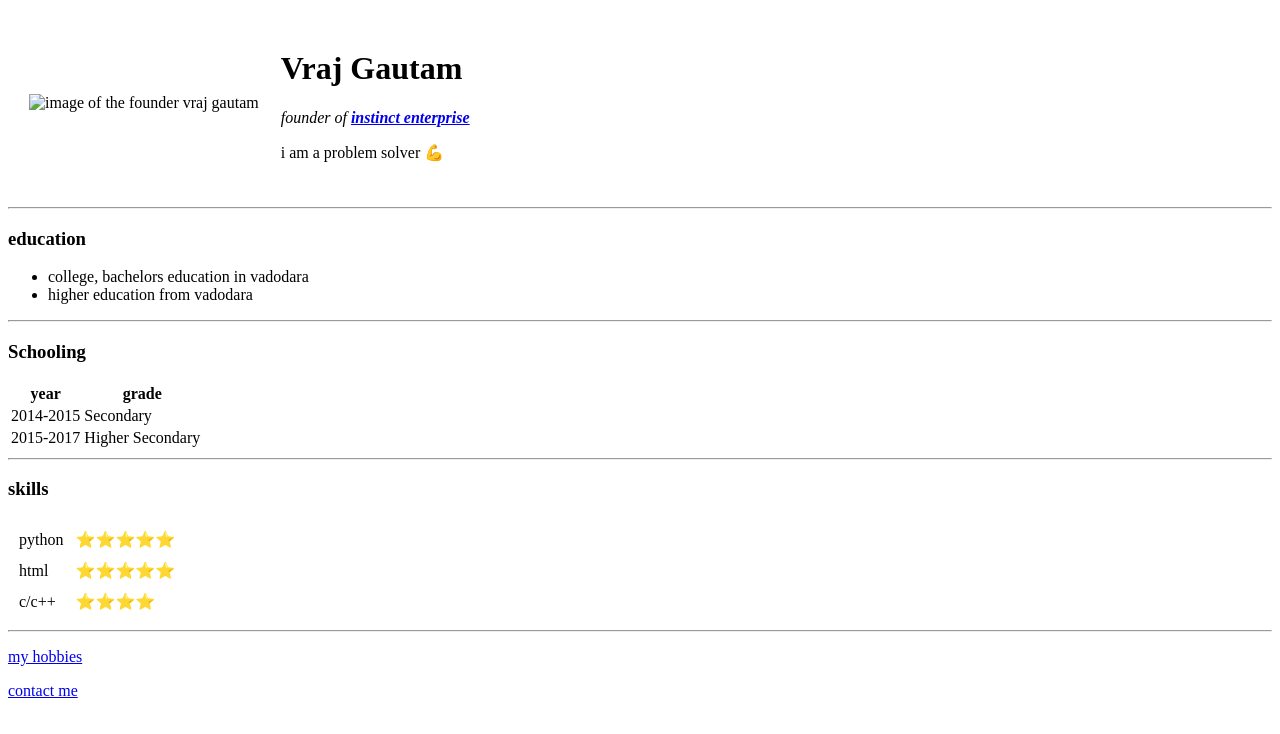
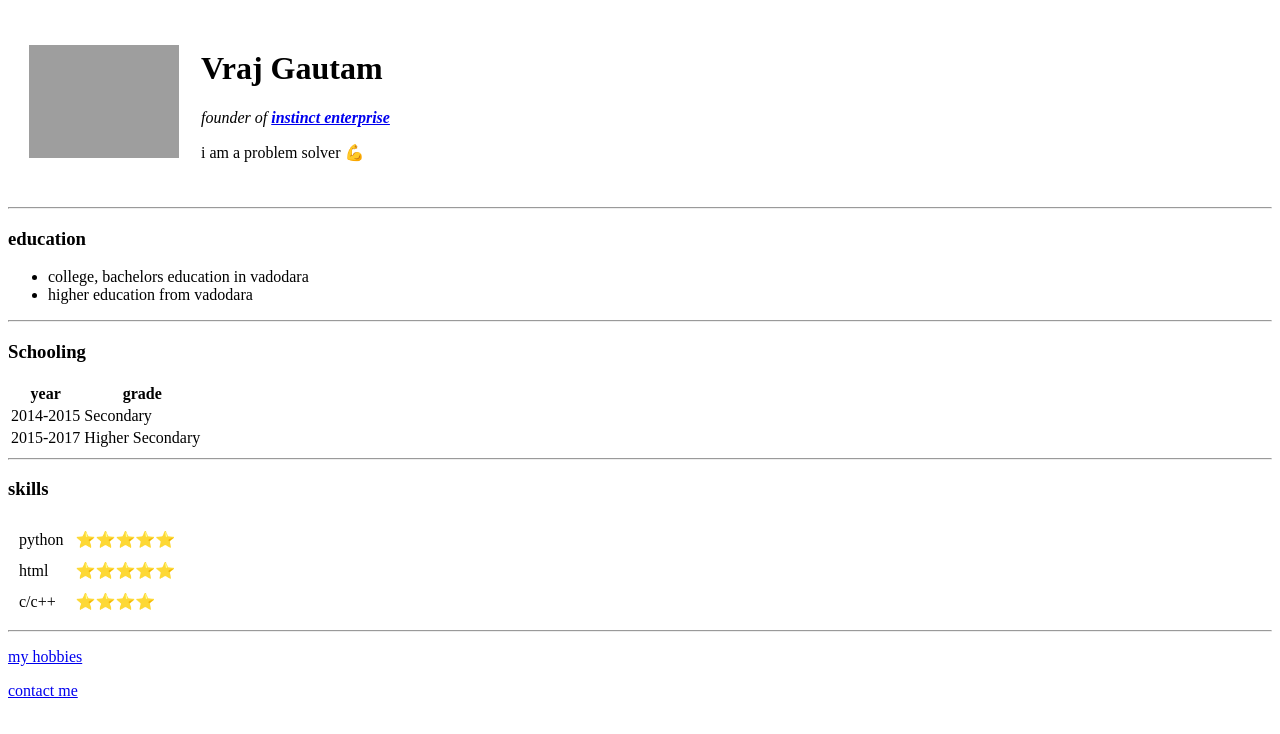
Before and after one commit to vrajgautam/cv-project, a plain HTML site: page index.html in a window 1280 px wide. Drawn offline with Linux system fonts and the light colour scheme; the site is published under a folder, as on GitHub Pages, so addresses that start at the root find nothing.

Commit message:
Update index.html

```diff
--- a/index.html
+++ b/index.html
@@ -13,7 +13,7 @@
     <table cellspacing="20px" cellpadding="">
         <tr>
             <td>
-                <img src="/images/vraj_gautam.JPG" alt="image of the founder vraj gautam" width="150px">
+                <img src="images/vraj_gautam.JPG" alt="image of the founder vraj gautam" width="150px">
             </td>
             <td>
                 <h1>Vraj Gautam</h1>
```
